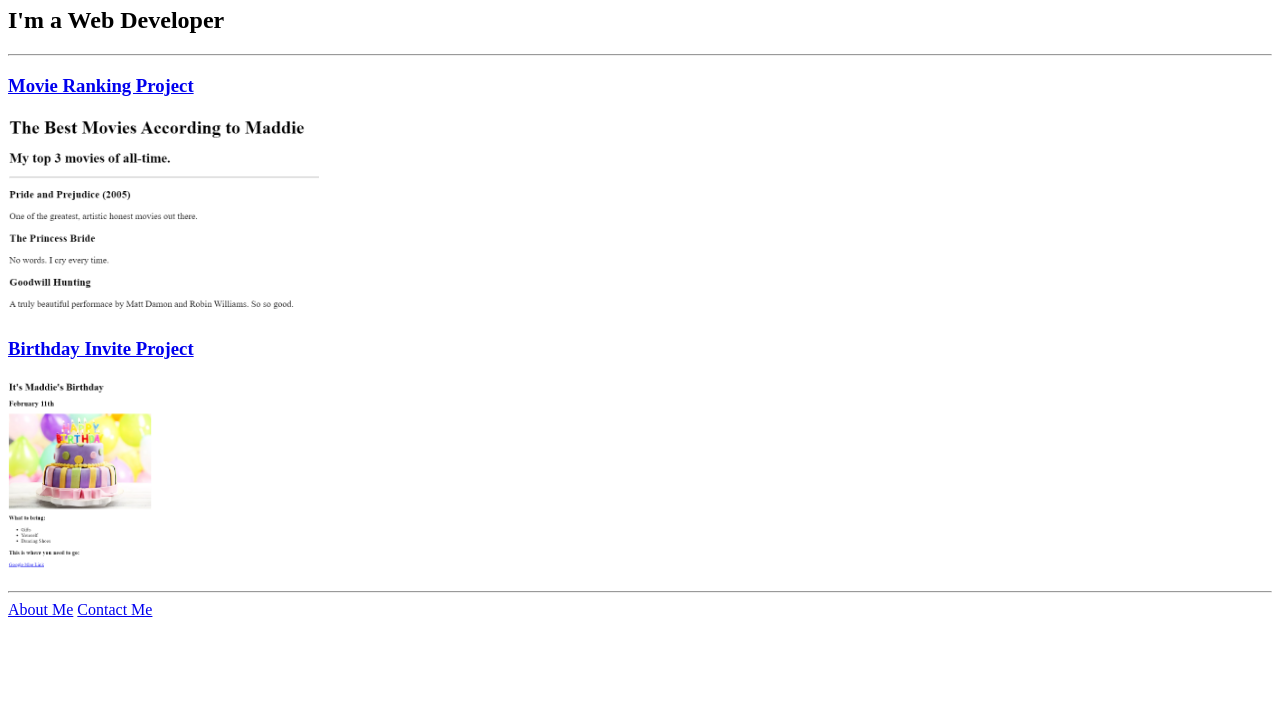
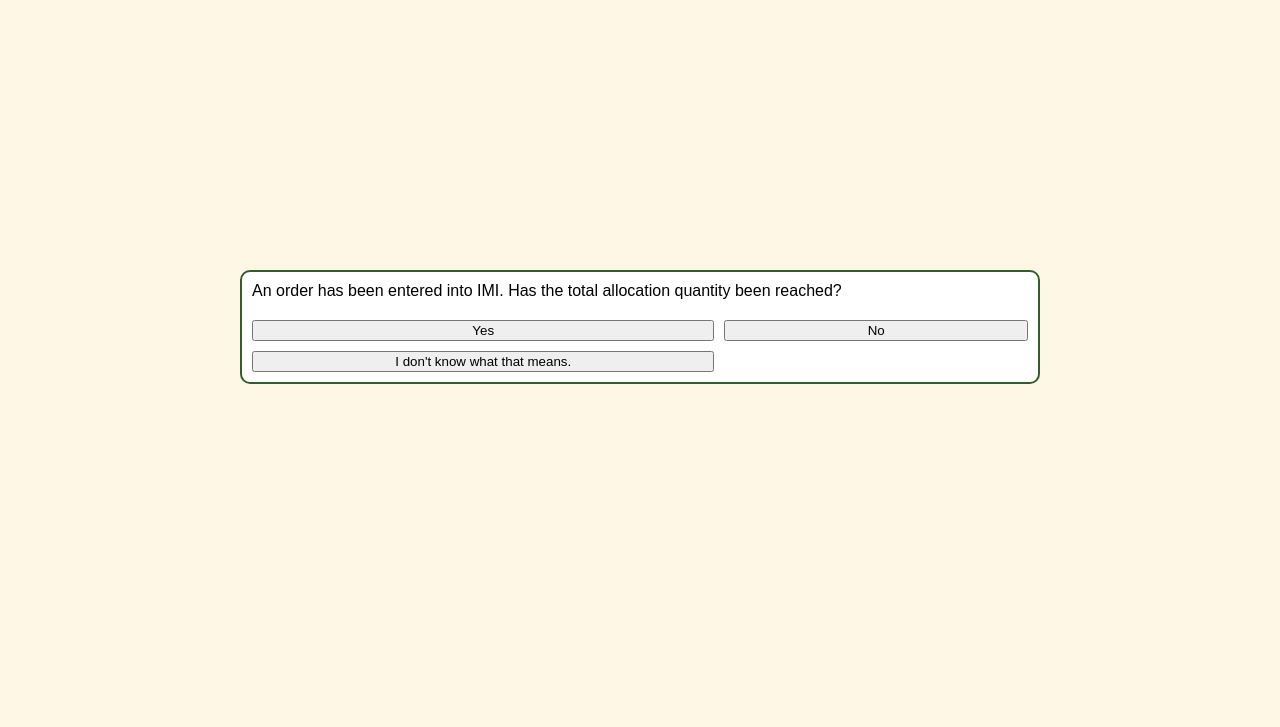
Before and after one commit to maddiemlarkin/html-portfolio, a plain HTML site: page index.html in a window 1280 px wide. Shown: the part 73-800 px from the top of the page. Drawn offline with Linux system fonts and the light colour scheme.

Commit message:
Add files via upload

```diff
--- /dev/null
+++ b/game.js
@@ -0,0 +1,211 @@
+const textElement = document.getElementById('text')
+const optionButtonsElement = document.getElementById('option-buttons')
+
+let state = {}
+
+function startGame() {
+  state = {}
+  showTextNode(1)
+}
+
+function showTextNode(textNodeIndex) {
+  const textNode = textNodes.find(textNode => textNode.id === textNodeIndex)
+  textElement.innerText = textNode.text
+  while (optionButtonsElement.firstChild) {
+    optionButtonsElement.removeChild(optionButtonsElement.firstChild)
+  }
+
+  textNode.options.forEach(option => {
+    if (showOption(option)) {
+      const button = document.createElement('button')
+      button.innerText = option.text
+      button.classList.add('btn')
+      button.addEventListener('click', () => selectOption(option))
+      optionButtonsElement.appendChild(button)
+    }
+  })
+}
+
+function showOption(option) {
+  return option.requiredState == null || option.requiredState(state)
+}
+
+function selectOption(option) {
+  const nextTextNodeId = option.nextText
+  if (nextTextNodeId <= 0) {
+    return startGame()
+  }
+  state = Object.assign(state, option.setState)
+  showTextNode(nextTextNodeId)
+}
+
+const textNodes = [
+  {
+    id: 1,
+    text: 'An order has been entered into IMI. Has the total allocation quantity been reached?',
+    options: [
+      {
+        text: 'Yes',
+        nextText: 8
+      },
+      {
+        text: 'No',
+        nextText: 2
+      },
+      {
+        text: 'I don\'t know what that means.',
+        nextText: 13
+      }
+    ]
+  },
+  {
+    id: 2,
+    text: 'Is inventory available?',
+    options: [
+      {
+        text: 'Yes',
+        nextText: 3
+      },
+      {
+        text: 'No',
+        nextText: 4
+      }
+    ]
+  },
+  {
+    id: 3,
+    text: 'The Order Manager releases the order in HN0220 (changed from 630 Status to 650 Status) --> the order drops to the Warehouse, and then Inventory is Picked/Order is Shipped!',
+    options: [
+      {
+        text: 'You did it! Horray! Play again?',
+        nextText: -1
+      }
+    ]
+  },
+  {
+    id: 4,
+    text: 'Order Manager will reference the Inventory Template AND ProdBase to decide between the following:',
+    options: [
+        {
+          text: 'Cut the Order',
+          nextText: 3
+        },
+        {
+          text: 'Reach out to ATP for help in getting the Line to a Good Status',
+          nextText: 5
+        },
+        {
+          text: 'Push Order Out',
+          nextText: 6,
+        }
+      ]
+  },
+  {
+    id: 5,
+    text: 'Order Manager has reached out to ATP for help. ATP can either:',
+    options: [
+      {
+        text: 'Rerun the allocation',
+        nextText: 3
+      },
+      {
+        text: 'Create a manual PO and  then rerun the allocation',
+        nextText: 3
+      }
+    ]
+  },
+  {
+    id: 6,
+    text: 'It\'s in the best interest for the Customer to push this order out.',
+    options: [
+      {
+        text: 'Order Manager Shifts the Ship-Date to a later date based on availability',
+        nextText: 7
+      }
+    ]
+  },
+  {
+    id: 7,
+    text: 'Hooray! The Customer will get their Order at a later day.',
+    options: [
+      {
+        text: 'Restart',
+        nextText: -1
+      }
+    ]
+  },
+  {
+    id: 8,
+    text: 'Is this a Soft Allocation?',
+    options: [
+      {
+        text: 'Yes',
+        nextText: 9
+      },
+      {
+        text: 'No',
+        nextText: 10
+      },
+      {
+        text: 'I don\'t know what that means',
+        nextText: 11
+      }
+    ]
+  },
+  {
+    id: 9,
+    text: 'Sweet. That means that new orders will be placed on a 963 Hold automatically by IMI. Orders on Hold are sent to the Supply Planning Team DAILY for review. They review it and get back to you: what did they say?',
+    options: [
+      {
+        text: 'To Cut',
+        nextText: 12
+      },
+      {
+        text: 'Or Not To Cut',
+        nextText: 2
+      }
+    ]
+  },
+  {
+    id: 10,
+    text: 'IMI will AUTOMATICALLY cut all newly entered orders for the Customer.',
+    options: [
+      {
+        text: 'What happens next?',
+        nextText: 3
+      }
+    ]
+  },
+  {
+    id: 11,
+    text: 'There are 4 Different types of allocations: Soft, Hard, Autocut Percentage, and Autocut Threshold. Soft will not cut anything on orders, it will simply flag it. Hard allocations are cut automatically because these items cannot go over (i.e. new itmes). Autocut Percentage and Autocut Threshold are less common, but are used at the discretion of the Demand Planning Team',
+    options: [
+      {
+        text: 'Now that you know, let\'ts go back.',
+        nextText: 8
+      }
+    ]
+  },
+  {
+    id: 12,
+    text: 'The order is cut in IMI with the 021 Reason Code. The Order Manager releases the order in HN0220 (changed from 630 Status to 650 Status) --> the order drops to the Warehouse, and then Inventory is Picked / Order is Shipped!',
+    options: [
+      {
+        text: 'Congrats! The order went out and our Inventory is safe. Play Again?',
+        nextText: -1
+      }
+    ]
+  },
+  {
+    id: 13,
+        text: 'There is a limited amount of supply within our network. Marketing makes the decision to strategically allot product to certain Customers. The ATP team is responsible for executing that strategy. Therefore, if an Order is over its "Allocation Quantity", that means that they have ordered MORE than what they have been allotted. Thus, action needs to be taken',
+    options: [
+      {
+        text: 'Great! Now that you know a little bit more about allocation, let\'s go back.',
+        nextText: 1
+      }
+    ]
+  }
+]
+
+startGame()
--- a/index.html
+++ b/index.html
@@ -1,41 +1,22 @@
-<!-- TODO 1: Create the HTML Boilerplate -->
-
-<!-- TODO 2: Add Your previous projects' HTML into the public folder -->
-
-<!-- TODO 3: Take screenshots of your project previews and add the images to the images folder -->
-
-<!-- TODO 4: Add titles/subtitles etc. -->
-
-<!-- TODO 5: Add a link to the project pages -->
-
-<!-- TODO 6: Add images to show the project previews
-HINT for TODO 6: You can use the height attribute set to 200 to make the image smaller:
-https://developer.mozilla.org/en-US/docs/Web/HTML/Element/img#attr-height -->
-
-<!-- TODO 7: Add the Contact Me and About Me page links -->
-
 <!DOCTYPE html>
 <html lang="en">
 <head>
     <meta charset="UTF-8">
-    <title>Maddie's Portfolio</title>
+    <meta name="viewport" content="width=device-width, initial-scale=1.0">
+    <link href = "styles.css" rel="stylesheet">
+    <script defer src="game.js"></script>
+    <title>Choose your Own ATP</title>
 </head>
+<body>
 
-<body>
-    <h1>Maddie Larkin's Portfolio</h1>
-    <h2>I'm a Web Developer</h2>
-    <hr/>
-
-    <h3><a href="./public/movie-ranking.html">Movie Ranking Project</a></h3>
-    <img src="./assets/images/my movies.png" height=200 />
-
-    <h3><a href="./public/birthday-invite.html">Birthday Invite Project</a></h3>
-    <img src="./assets/images/my bday.png" height=200 />
-
-    <hr/>
-    <a href="./public/about.html">About Me</a>
-    <a href="./public/contact.html">Contact Me</a>
-
-
+    <div class="container">
+        <div id="text">Text</div>
+        <div id="option-buttons" class="btn-grid">
+            <button class="btn">Red Button</button>
+            <button class="btn">Green Button</button>
+            <button class="btn">Yellow Button</button>
+            <button class="btn">Blue Button</button>
+        </div>
+    </div>
 </body>
 </html>
--- /dev/null
+++ b/styles.css
@@ -0,0 +1,83 @@
+*, *::before, *::after {
+    box-sizing: border-box;
+    font-family: "Leelawadee UI", sans-serif;
+  }
+
+  body {
+    padding: 0;
+    margin: 0;
+    display: flex;
+    justify-content: center;
+    align-items: center;
+    width: 100vw;
+    height: 100vh;
+    background-color: #FFF7E5;
+  }
+
+  .container {
+    width: 800px;
+    max-width: 80%;
+    background-color: white;
+    padding: 10px;
+    border: 2px solid #325D2F;
+    border-radius: 10px;
+  }
+
+  .btn-grid {
+    display: grid;
+    grid-template-columns: repeat(2, auto);
+    gap: 10px;
+    margin-top: 20px;
+  }
+
+  .red-button {
+    border: 1.5px solid hsl(356, 83%, 20%);
+    border-radius: 5px;
+    padding: 5px 10px;
+    color: white;
+    outline: none;
+  }
+
+
+  .green-button {
+    border: 1.5px solid hsl(85, 52%, 25%);
+    border-radius: 5px;
+    padding: 5px 10px;
+    color: white;
+    outline: none;
+  }
+
+  .yellow-button {
+    border: 1.5px solid hsl(52, 94%, 40%);
+    border-radius: 5px;
+    padding: 5px 10px;
+    color: white;
+    outline: none;
+  }
+
+
+  .blue-button {
+    border: 1.5px solid hsl(176, 100%, 15%);
+    border-radius: 5px;
+    padding: 5px 10px;
+    color: white;
+    outline: none;
+  }
+
+
+
+  .red-button:hover {
+    box-shadow: 5px 5px gray
+  }
+
+  .green-button:hover {
+    box-shadow: 5px 5px gray
+  }
+
+  .yellow-button:hover {
+    box-shadow: 5px 5px gray
+  }
+
+  .blue-button:hover {
+    box-shadow: 5px 5px gray
+  }
```
